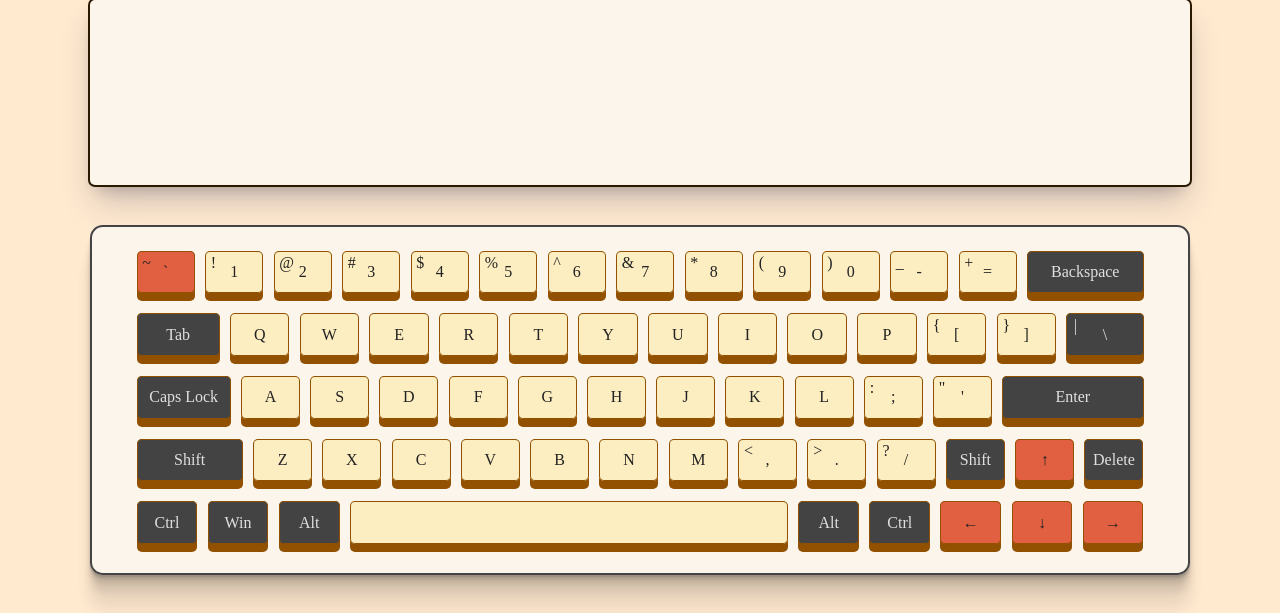
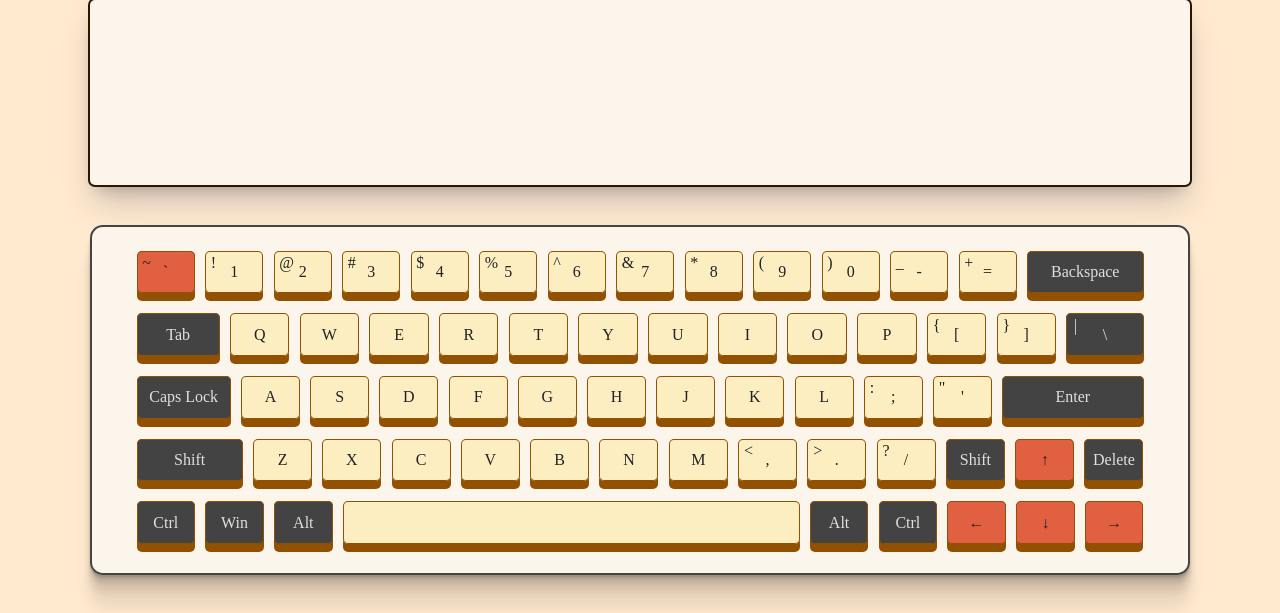
Before and after one commit to jeezou/virtual-keyboard, a website with bundled scripts: page index.html in a window 1280 px wide. Shown: the top 613 px of the page. Built offline with nearby package versions, Linux system fonts and the light colour scheme; files whose address does not match are found by name.

Commit message:
fix: remove button layout bug

```diff
--- a/styles/style.scss
+++ b/styles/style.scss
@@ -379,7 +379,7 @@ body {
         flex-grow: 1.8;
       }
       .space {
-        flex-grow: 7.2;
+        flex-grow: 7.8;
       }
     }
   }
```
Also changed, not shown: styles/style.css.
